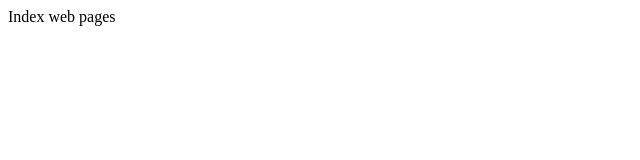
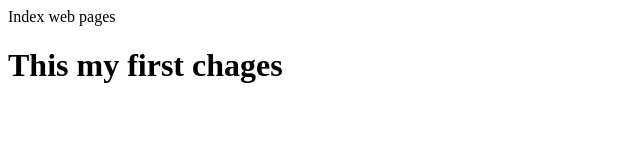
Before and after one commit to sekhar2030/HumanResource, a plain HTML site: page index.html in a window 1280 px wide. Shown: the whole page, without its empty margins (0-640 px from the left). Drawn offline with Linux system fonts and the light colour scheme.

Commit message:
index.html
add h1 tags newly

```diff
--- a/index.html
+++ b/index.html
@@ -1,4 +1,5 @@
 <html>
 <title> This is for testing webpages </title>
 <body> Index web pages </body>
+  <h1> This my first chages </h1>
 </html>
```
